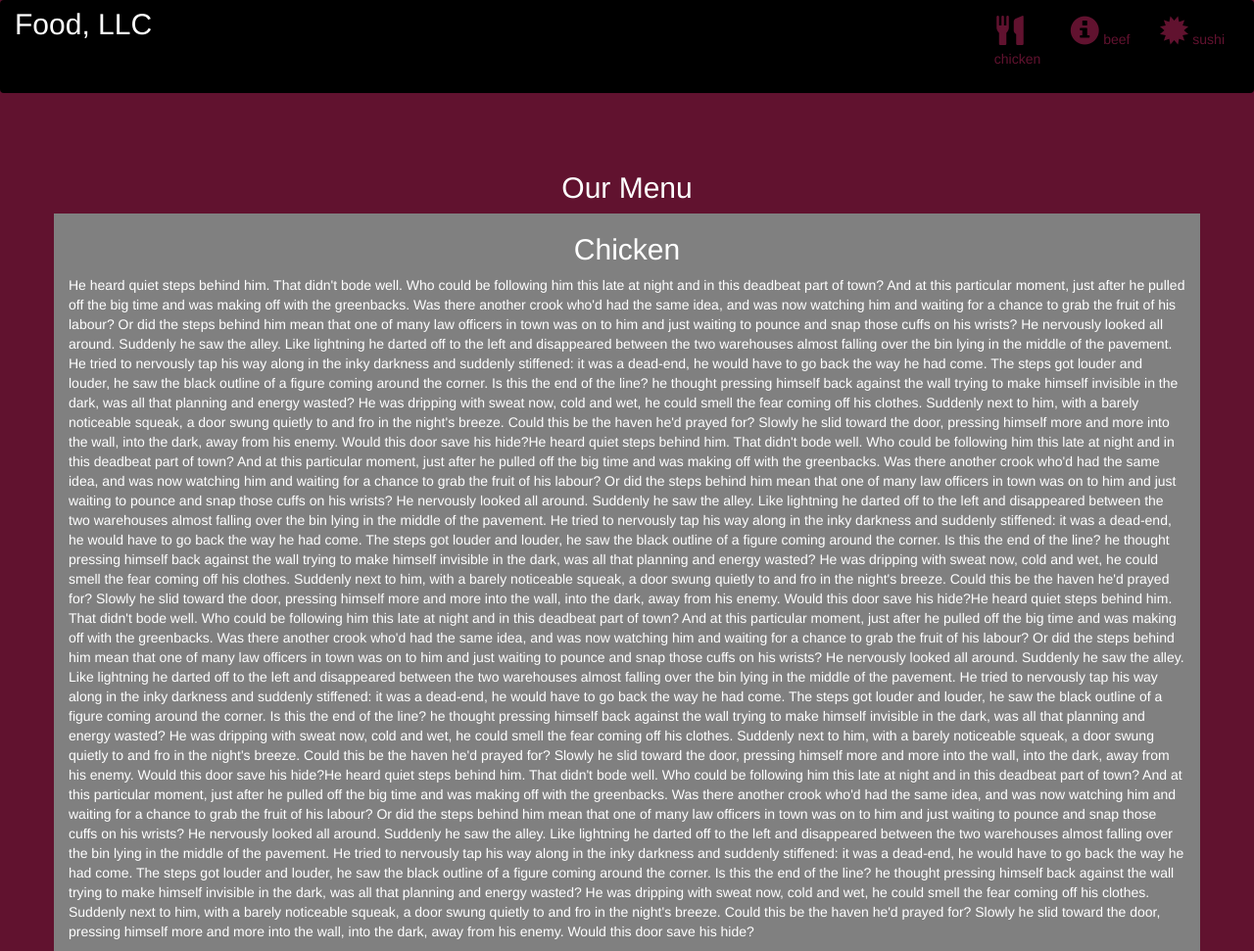
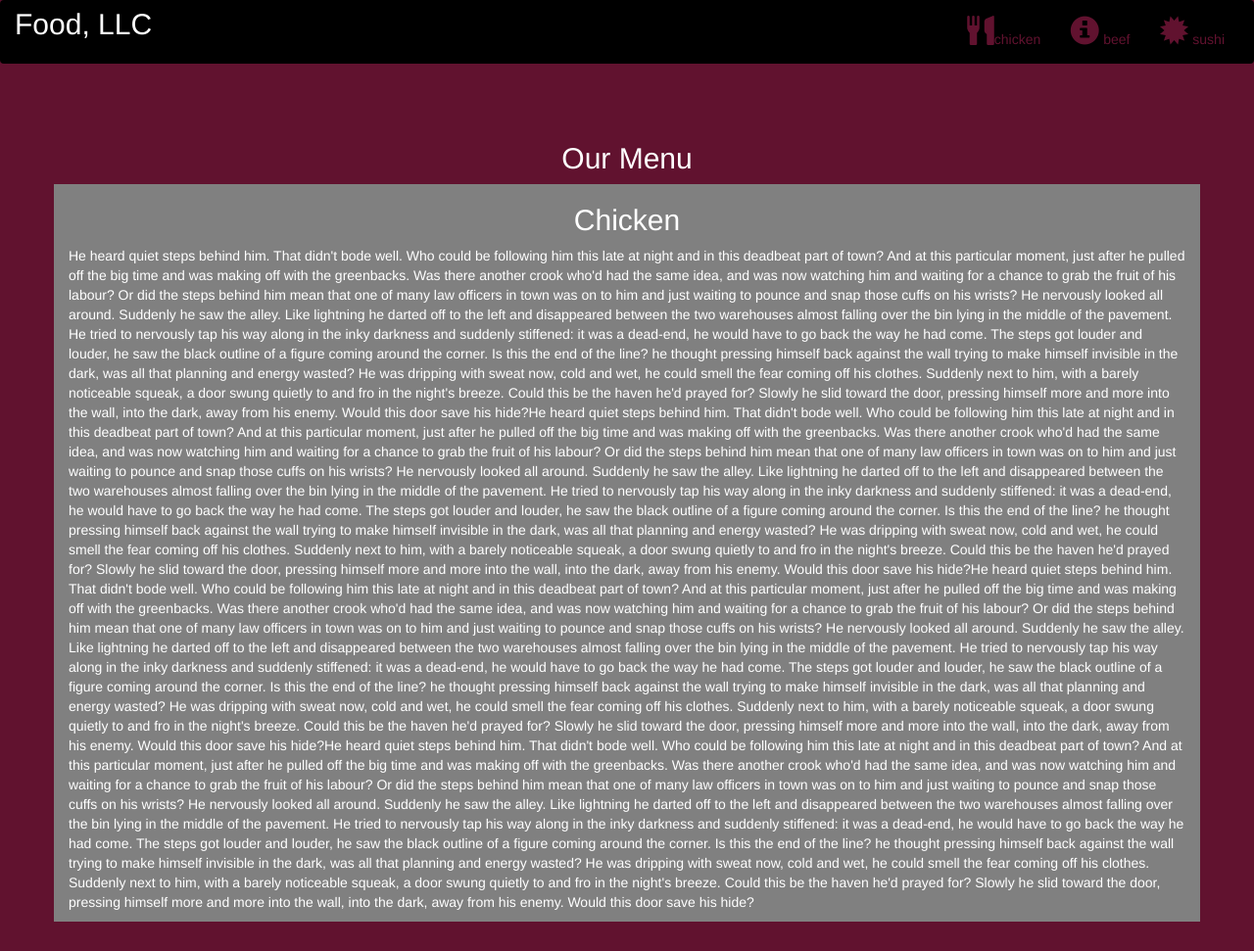
Before and after one commit to jaehanshowrain/jaehanshowrain.github.io, a plain HTML site: page style/index.html in a window 1280 px wide. Shown: the whole page at 98% size. After the commit the page ends 941 px from the top, so only its background shows below. Drawn offline with nearby package versions, Linux system fonts and the light colour scheme.

Commit message:
Update index.html

```diff
--- a/style/index.html
+++ b/style/index.html
@@ -26,7 +26,7 @@
       <ul class="nav navbar-nav navbar-right" >
         <li style>
         <a href="#" >
-          <span class="glyphicon glyphicon-cutlery"></span><p style="text-align:center">chicken</p></a>
+        <span class="glyphicon glyphicon-cutlery"></span>chicken</a>
         </li>
         <li>
         <a href="#" >
```
